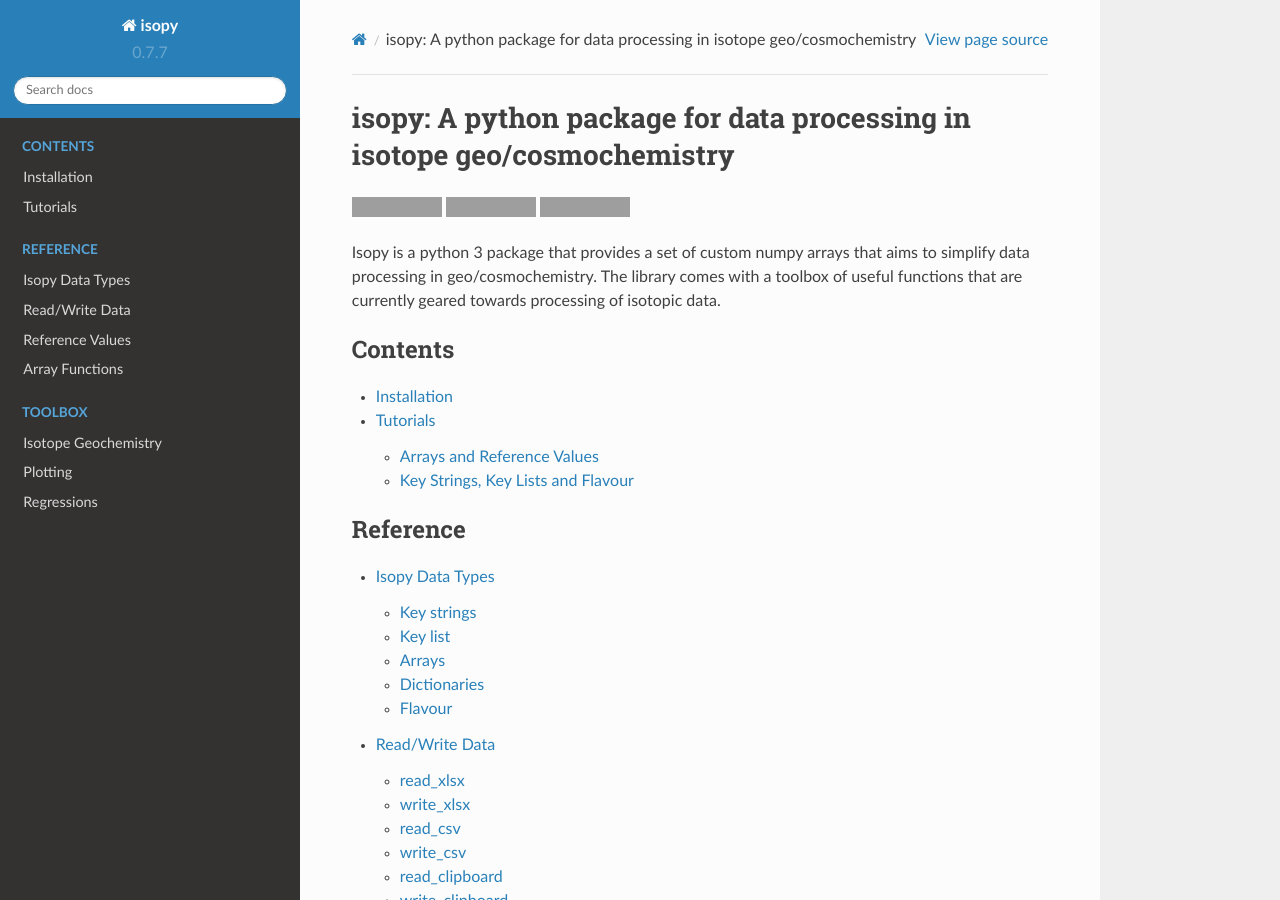
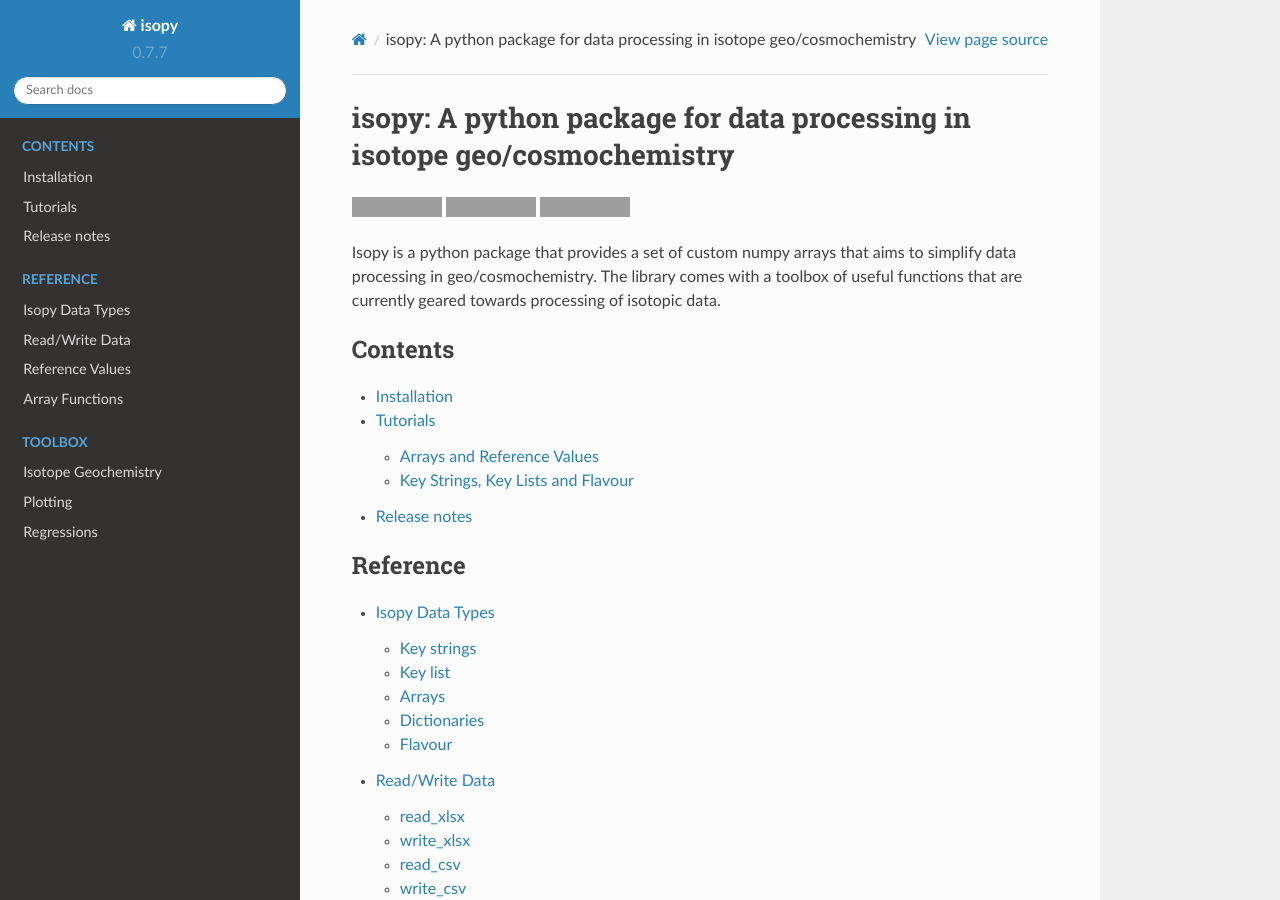
Before and after one commit to mattias-ek/isopy, a Sphinx documentation site: the page built from docs/index.rst, in a window 1280 px wide and 900 px high. Built offline with Sphinx 7.4.7 and the Read the Docs theme 2.0.0, drawn with Linux system fonts in a browser that asks for light colours; grey boxes are pictures that could not be loaded.

Commit message:
Added release notes to documents

```diff
--- a/docs/index.rst
+++ b/docs/index.rst
@@ -14,7 +14,7 @@ isopy: A python package for data processing in isotope geo/cosmochemistry
 
 
 
-Isopy is a python 3 package that provides a set of custom numpy arrays
+Isopy is a python package that provides a set of custom numpy arrays
 that aims to simplify data processing in geo/cosmochemistry. The library
 comes with a toolbox of useful functions that are currently geared towards
 processing of isotopic data.
@@ -26,6 +26,7 @@ processing of isotopic data.
 
    Installation <installation>
    Tutorials <tutorials>
+   Release notes <releasenotes>
 
 .. toctree::
    :maxdepth: 2
```
Also changed, not shown: docs/releasenotes.rst (added, +9 -0 lines).
